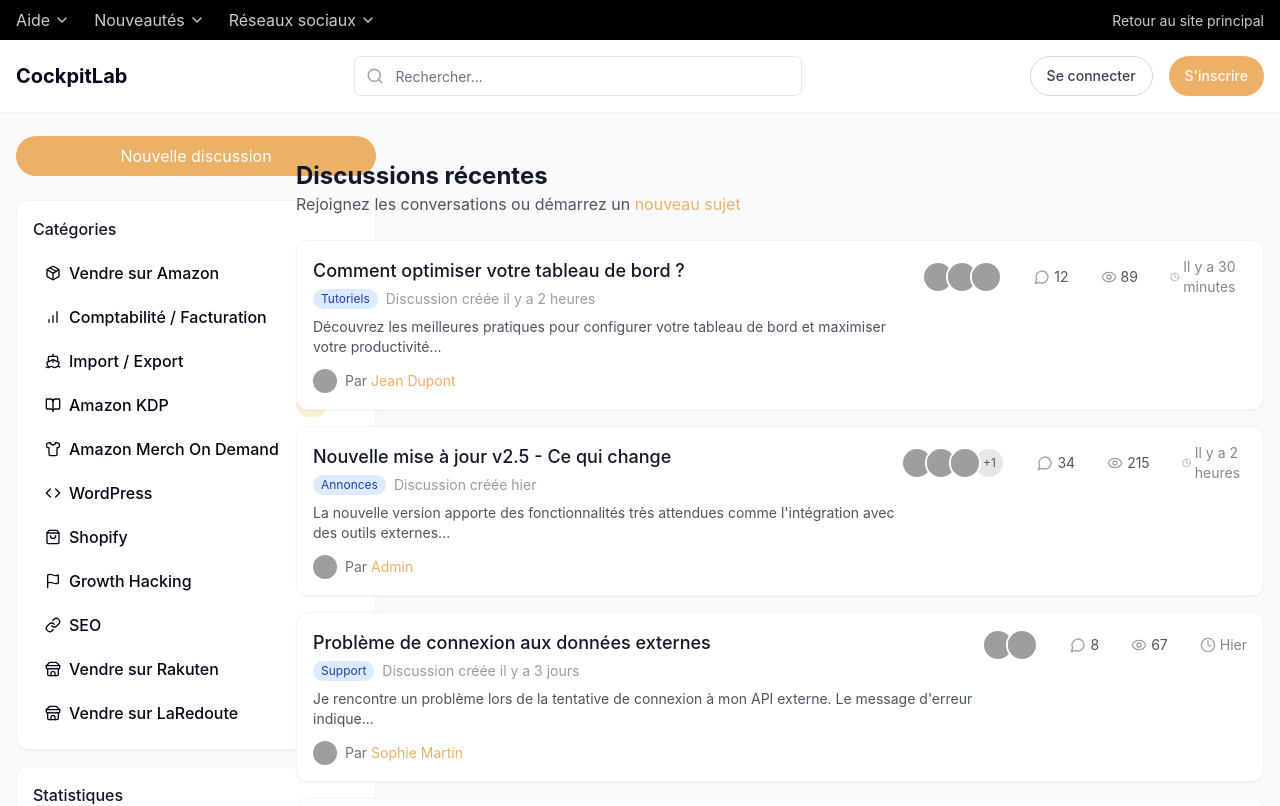
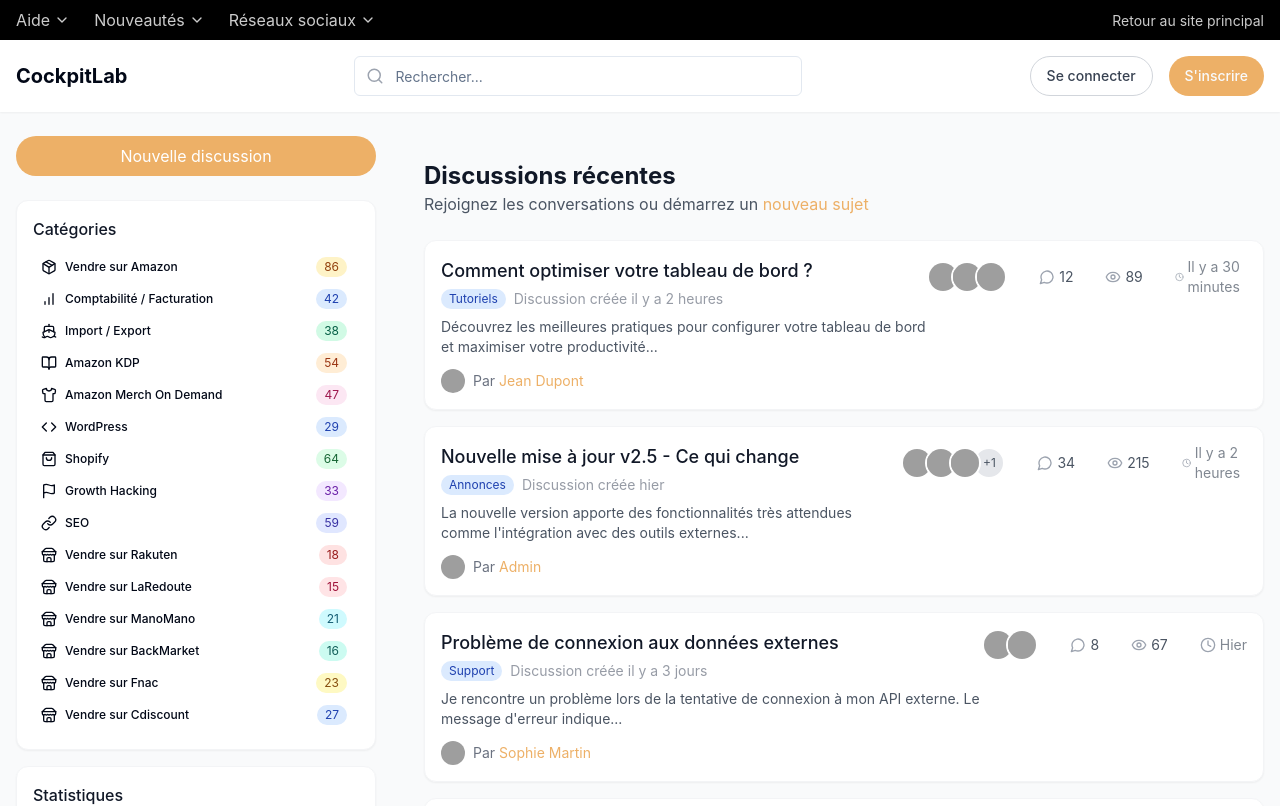
Before and after one commit to jerome-scat/forum-discourse, a React (Vite) app: page / in a window 1280 px wide. Shown: the top 806 px of the page. Built offline with nearby package versions, Linux system fonts and the light colour scheme; grey boxes are pictures that could not be loaded.

Commit message:
Adjust category display in sidebar
- Reduced font size of category items.
- Removed dropdown menu from category block.
- Display all categories without dropdown.

```diff
--- a/src/components/Sidebar.tsx
+++ b/src/components/Sidebar.tsx
@@ -43,19 +43,16 @@ const CategoryItem = ({ category }: { category: any }) => {
   };
 
   return (
-    <a href="#" className="flex items-center justify-between py-2 px-3 rounded-lg hover:bg-gray-50 group">
-      <span className="font-medium flex items-center gap-2">
+    <a href="#" className="flex items-center justify-between py-1 px-2 rounded-lg hover:bg-gray-50">
+      <span className="text-xs font-medium flex items-center gap-2">
         <span className={`text-${category.color}-600`}>
           {category.icon}
         </span>
         {category.name}
       </span>
-      <div className="flex items-center">
-        <span className={`text-xs px-2 py-1 rounded-full ${getColorClass(category.color)}`}>
-          {category.count}
-        </span>
-        <ChevronRight className="w-3 h-3 ml-1 opacity-0 group-hover:opacity-100 transition-opacity text-gray-400" />
-      </div>
+      <span className={`text-xs px-2 py-0.5 rounded-full ${getColorClass(category.color)}`}>
+        {category.count}
+      </span>
     </a>
   );
 };
--- a/src/pages/Index.tsx
+++ b/src/pages/Index.tsx
@@ -13,7 +13,7 @@ const Index = () => {
 
       <div className="container mx-auto px-4 py-6 flex-grow">
         <div className="flex flex-col md:flex-row gap-6">
-          <div className="w-full md:w-64 order-2 md:order-1">
+          <div className="md:w-80 lg:w-96 order-2 md:order-1">
             <Sidebar />
           </div>
           <div className="flex-grow order-1 md:order-2">
```
